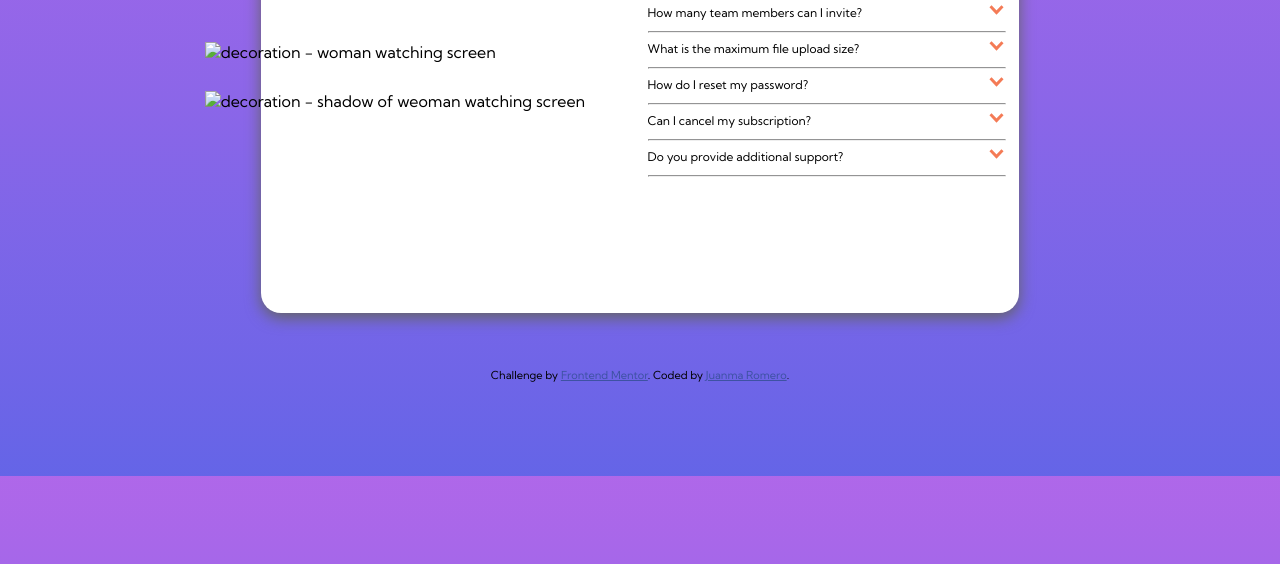
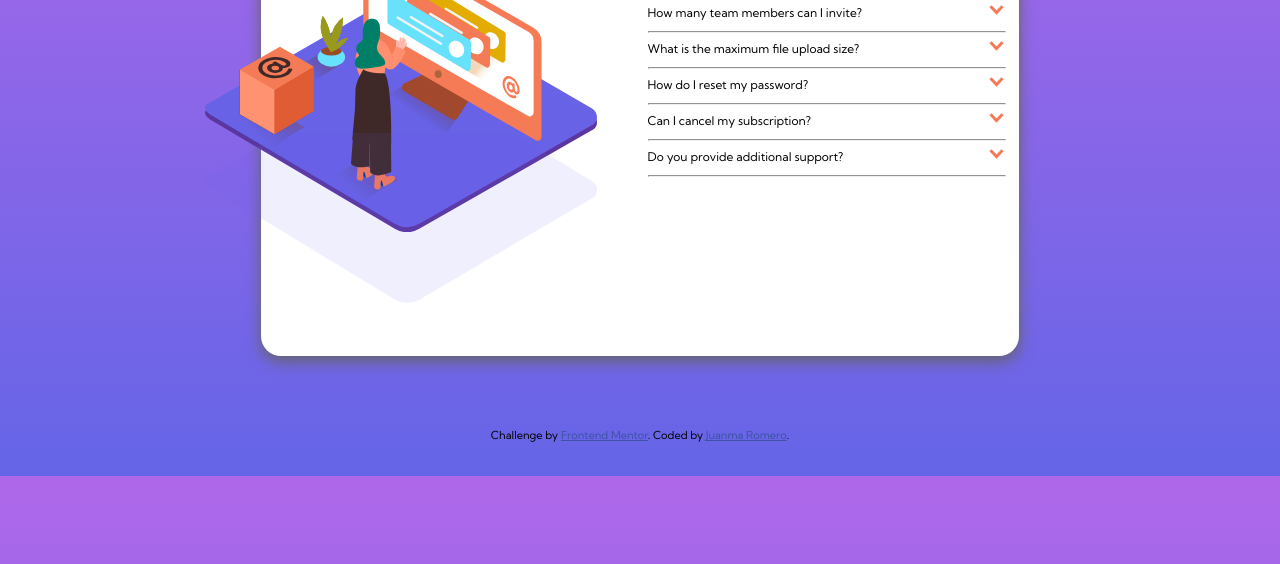
Before and after one commit to juanma-romero/FAQ-accordion, a plain HTML site: page index.html in a window 1280 px wide. Shown: the part 244-808 px from the top of the page. Drawn offline with Linux system fonts and the light colour scheme; the site is published under a folder, as on GitHub Pages, so addresses that start at the root find nothing.

Commit message:
fixing image for github page

```diff
--- a/index.html
+++ b/index.html
@@ -17,9 +17,9 @@
   <main>
     <div class="card">
       <div id = 'imageContainer'>
-      <img id="pricipalImage" src="/images/illustration-woman-online-mobile.svg" alt="decoration - woman
+      <img id="pricipalImage" src="images/illustration-woman-online-mobile.svg" alt="decoration - woman
        watching screen"/>
-      <img id="shadow" src="/images/bg-pattern-mobile.svg" alt="decoration -
+      <img id="shadow" src="images/bg-pattern-mobile.svg" alt="decoration -
       shadow of weoman watching screen"/>
       </div>
       <div id="FAQContainer">
```
Also changed, not shown: 2 other files.
